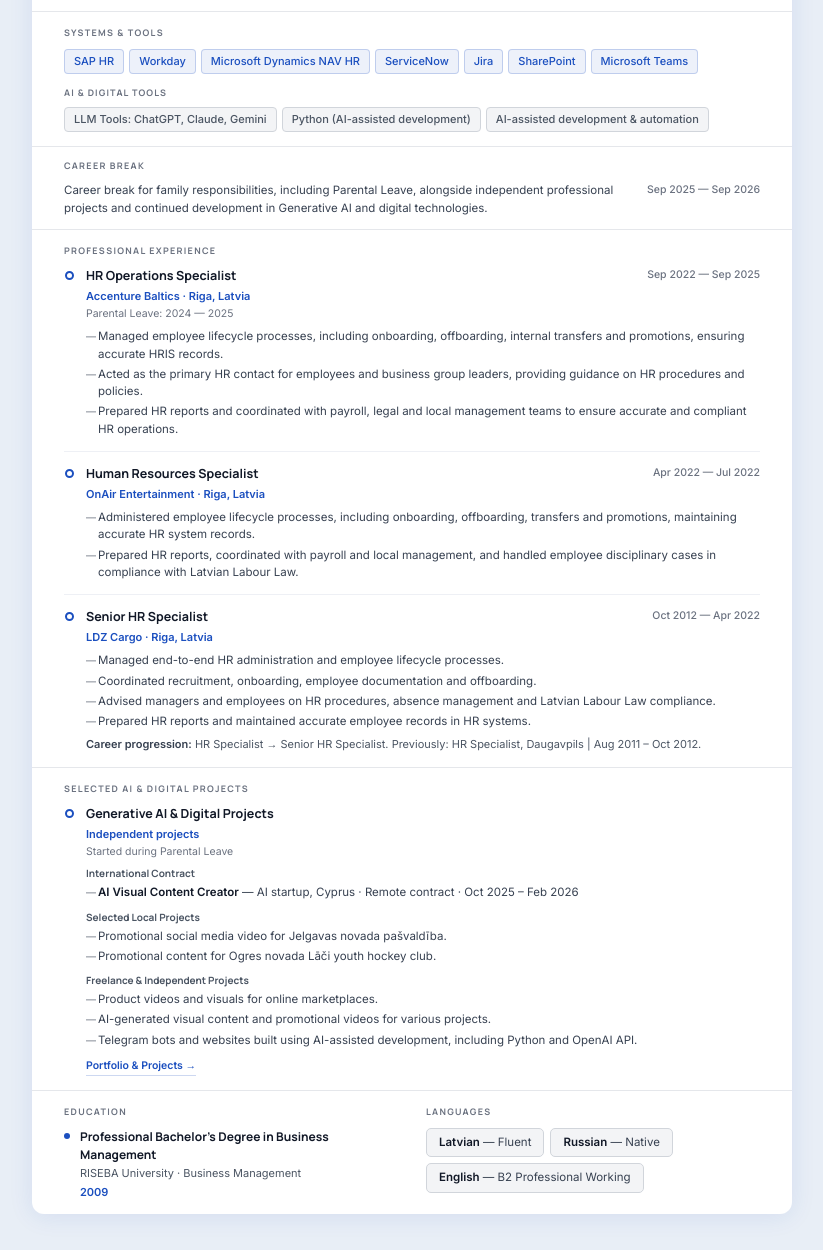
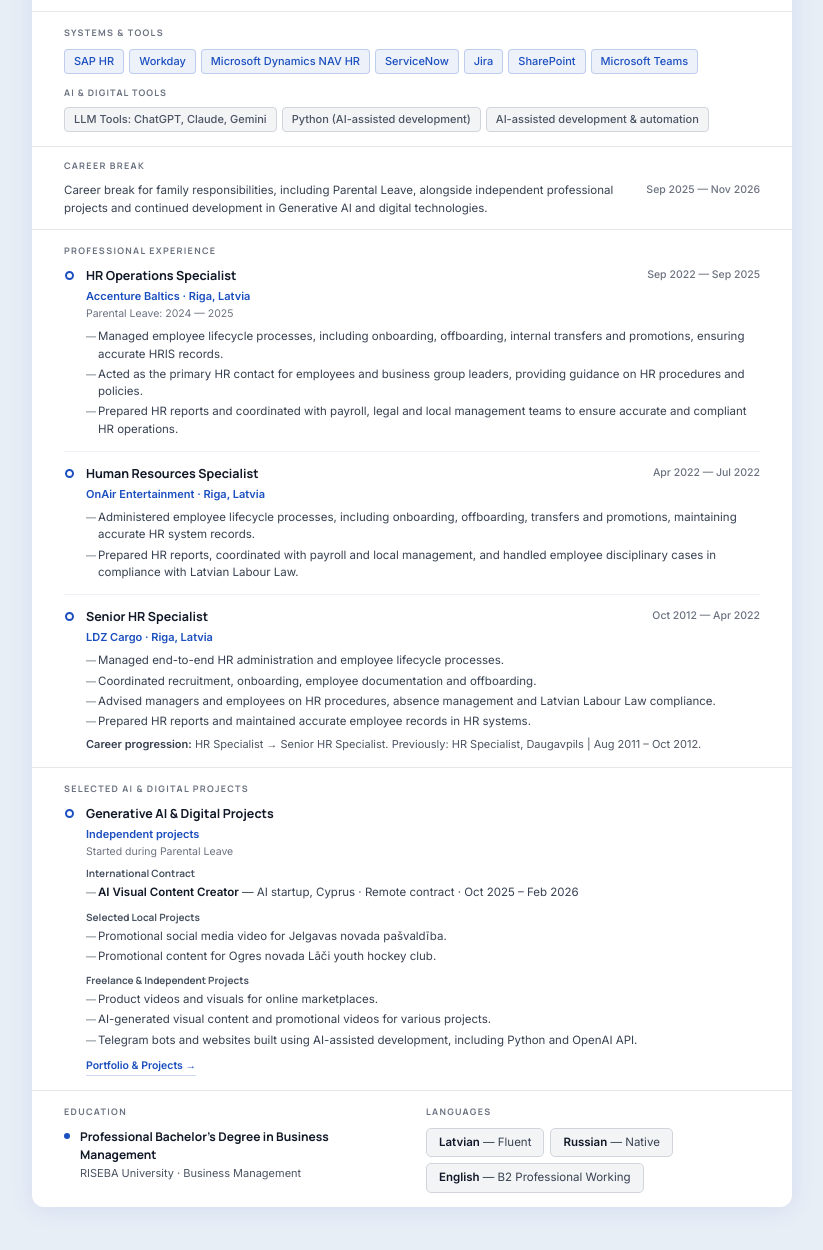
Before and after one commit to natalialeaiart/CV, a plain HTML site: page index.html in a window 1280 px wide. Shown: the part 435-1685 px from the top of the page, without its empty margins (228-1051 px from the left). Drawn offline with Linux system fonts and the light colour scheme.

Commit message:
Extend career break to Nov 2026 and drop the graduation year
Co-Authored-By: Claude Opus 5.5 <noreply@anthropic.com>

```diff
--- a/index.html
+++ b/index.html
@@ -537,7 +537,7 @@
     <div class="slabel">Career Break</div>
     <div class="cb-row">
       <p class="cb-text">Career break for family responsibilities, including Parental Leave, alongside independent professional projects and continued development in Generative AI and digital technologies.</p>
-      <span class="exp-dates">Sep 2025 — Sep 2026</span>
+      <span class="exp-dates">Sep 2025 — Nov 2026</span>
     </div>
   </div>
 
@@ -643,7 +643,6 @@
             <div>
               <div class="edu-degree">Professional Bachelor's Degree in Business Management</div>
               <div class="edu-school">RISEBA University · Business Management</div>
-              <div class="edu-dates">2009</div>
             </div>
           </div>
         </div>
```
